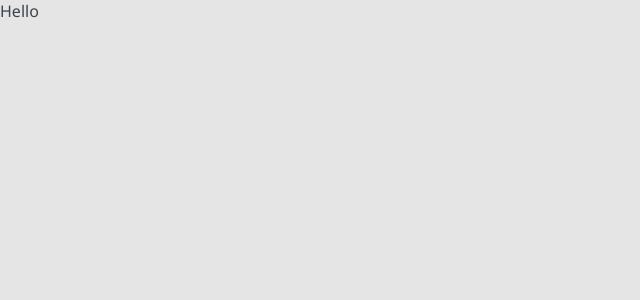
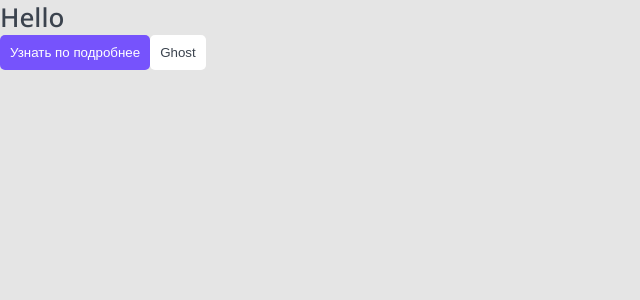
Before and after one commit to kemaldemirel/owl-top, a Next.js app: page / in a window 1280 px wide. Shown: the top 300 px of the page, without its empty margins (0-640 px from the left). Built offline with nearby package versions, Linux system fonts and the light colour scheme.

Commit message:
add button and htag components

```diff
--- /dev/null
+++ b/components/Button/Button.module.css
@@ -0,0 +1,28 @@
+.button{
+  box-sizing: border-box;
+  border-radius: 5px;
+  padding: 10px;
+  cursor: pointer;
+  transition: all .3s;
+}
+
+.primary{
+  background-color: var(--primary);
+  color: var(--white);
+  border: 0;
+}
+
+.primary:hover{
+  background-color: var(--primary-hover);
+}
+
+.ghost{
+  background-color: var(--white);
+  color: var(--black);
+  border: 1px solid var(--grey-light);
+}
+
+.ghost:hover{
+  background-color: var(--primary);
+  color: var(--white)
+}
--- /dev/null
+++ b/components/Button/Button.props.ts
@@ -0,0 +1,6 @@
+import { ButtonHTMLAttributes, DetailedHTMLProps, ReactNode } from 'react';
+export interface IButtonProps
+  extends DetailedHTMLProps<ButtonHTMLAttributes<HTMLButtonElement>, HTMLButtonElement> {
+  children: ReactNode;
+  variant: 'primary' | 'ghost';
+}
--- /dev/null
+++ b/components/Button/Button.tsx
@@ -0,0 +1,17 @@
+import { IButtonProps } from './Button.props';
+import styles from './Button.module.css';
+import cn from 'classnames';
+
+export const Button = ({ children, variant, className, ...props }: IButtonProps) => {
+  const variantBtn = cn({
+    [styles.button]: true,
+    [styles.primary]: variant === 'primary',
+    [styles.ghost]: variant === 'ghost',
+  });
+
+  return (
+    <button className={`${variantBtn} ${className}`} {...props}>
+      {children}
+    </button>
+  );
+};
--- /dev/null
+++ b/components/Htag/Htag.module.css
@@ -0,0 +1,23 @@
+.h1 {
+	margin: 0;
+
+	font-size: 26px;
+	font-weight: 500;
+	line-height: 35px;
+}
+
+.h2 {
+	margin: 0;
+
+	font-size: 22px;
+	font-weight: 500;
+	line-height: 30px;
+}
+
+.h3 {
+	margin: 0;
+
+	font-size: 20px;
+	font-weight: 600;
+	line-height: 27px;
+}
--- /dev/null
+++ b/components/Htag/Htag.props.ts
@@ -0,0 +1,6 @@
+import { ReactNode } from 'react';
+
+export interface IHtag {
+  variant: 'h1' | 'h2' | 'h3';
+  children: ReactNode;
+}
--- /dev/null
+++ b/components/Htag/Htag.tsx
@@ -0,0 +1,16 @@
+import { IHtag } from './Htag.props';
+import styles from './Htag.module.css';
+
+export const Htag = ({ variant, children }: IHtag) => {
+  switch (variant) {
+    case 'h1':
+      return <h1 className={styles.h1}>{children}</h1>;
+    case 'h2':
+      return <h2>{children}</h2>;
+    case 'h3':
+      return <h3>{children}</h3>;
+
+    default:
+      return <></>;
+  }
+};
--- /dev/null
+++ b/components/index.ts
@@ -0,0 +1,2 @@
+export * from './Htag/Htag';
+export * from './Button/Button';
--- a/package.json
+++ b/package.json
@@ -11,6 +11,7 @@
     "stylelint": "stylelint \"**/*.css\" --fix"
   },
   "dependencies": {
+    "classnames": "^2.3.1",
     "next": "12.1.4",
     "react": "18.0.0",
     "react-dom": "18.0.0"
--- a/pages/index.tsx
+++ b/pages/index.tsx
@@ -1,3 +1,11 @@
+import { Htag, Button } from '../components';
+
 export default function Home(): JSX.Element {
-  return <div>Hello</div>;
+  return (
+    <div>
+      <Htag variant="h1">Hello</Htag>
+      <Button variant="primary">Узнать по подробнее</Button>
+      <Button variant="ghost">Ghost</Button>
+    </div>
+  );
 }
--- a/styles/globals.css
+++ b/styles/globals.css
@@ -22,7 +22,9 @@ a {
 :root {
 	--black: #3B434E;
 	--white: #FFF;
+  --gray-light: #EBEBEB;
 	--primary: #7653FC;
+	--primary-hover: #6343e4;
 	--red: #DE0000;
 	--green: #1DC37E;
 	--green-light: #C8F8E4;
```
Also changed, not shown: 1 other file (tests, documents, lock files or other folders).
